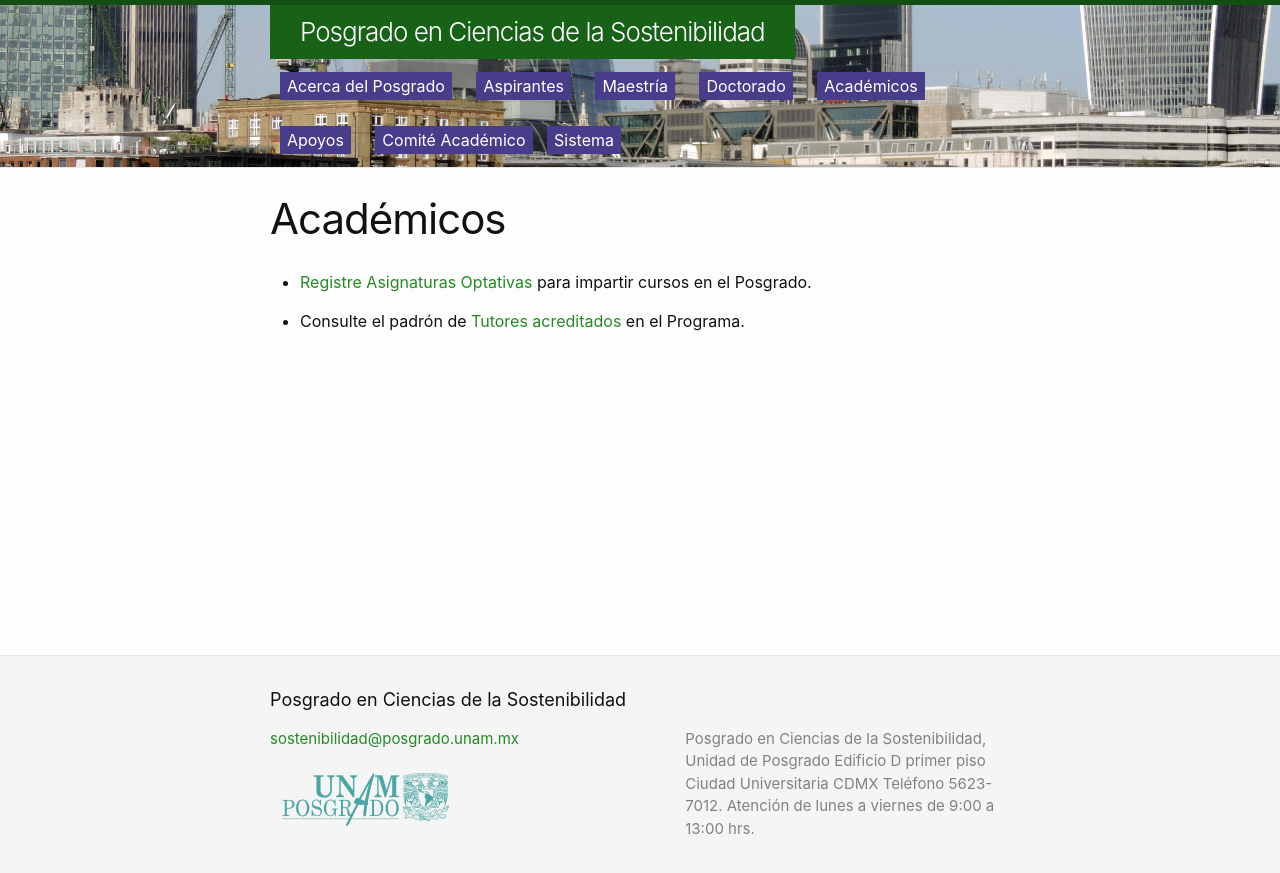
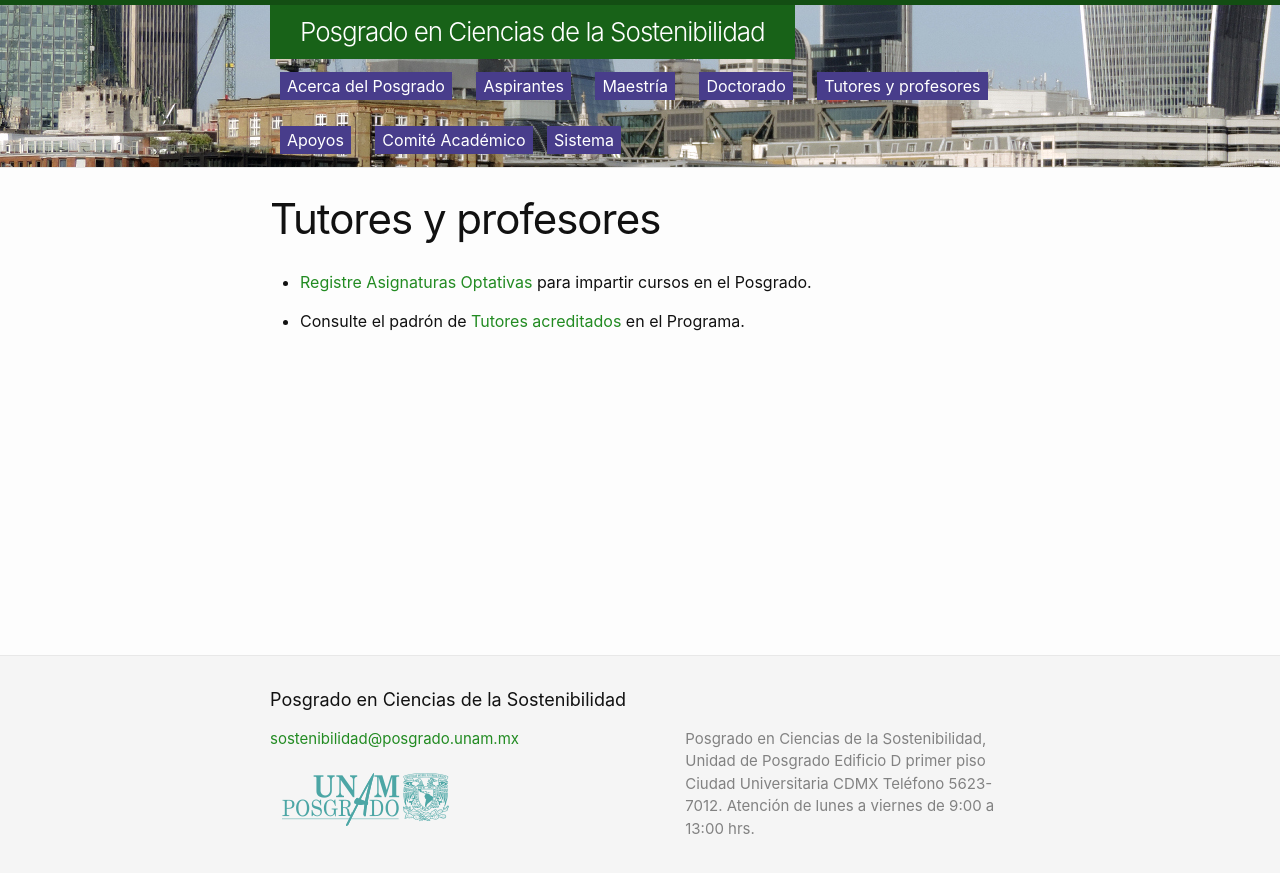
Before and after one commit to pcs-unam/pcs-unam.github.io, a Jekyll site: the page built from 04_tutores_prof.md, in a window 1280 px wide. Shown: the top 873 px of the page. Built offline with Jekyll 4.4.1, drawn with Linux system fonts in a browser that asks for light colours.

Commit message:
Se renombró la sección

```diff
--- a/04_academicos.md
+++ b/04_tutores_prof.md
@@ -1,7 +1,7 @@
 ---
 layout: page
-title: Académicos
-permalink: /academicos/
+title: Tutores y profesores
+permalink: /tutores_profesores/
 pleca: /assets/plecas/p12.jpg
 menu: true
 ---
```
